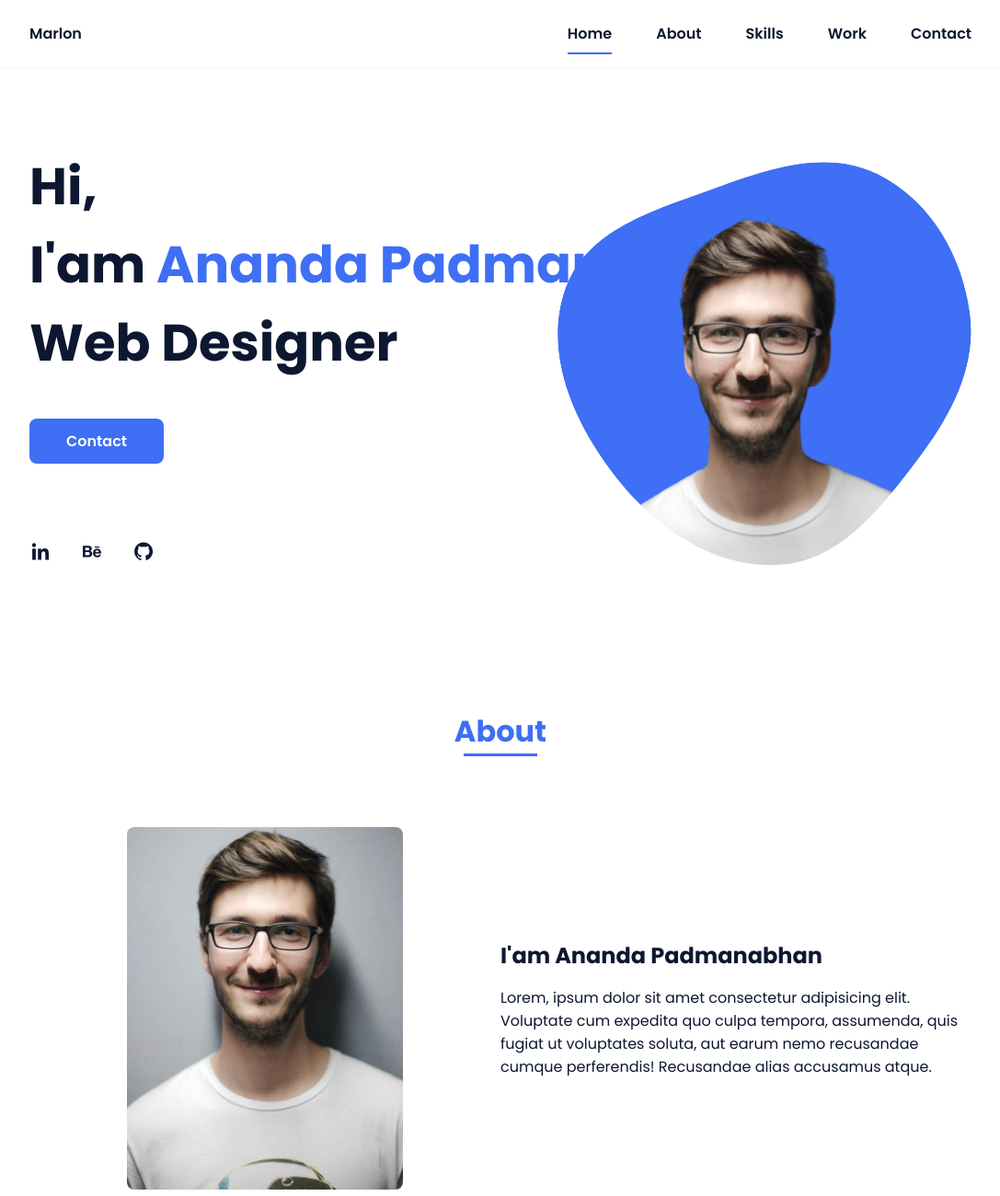
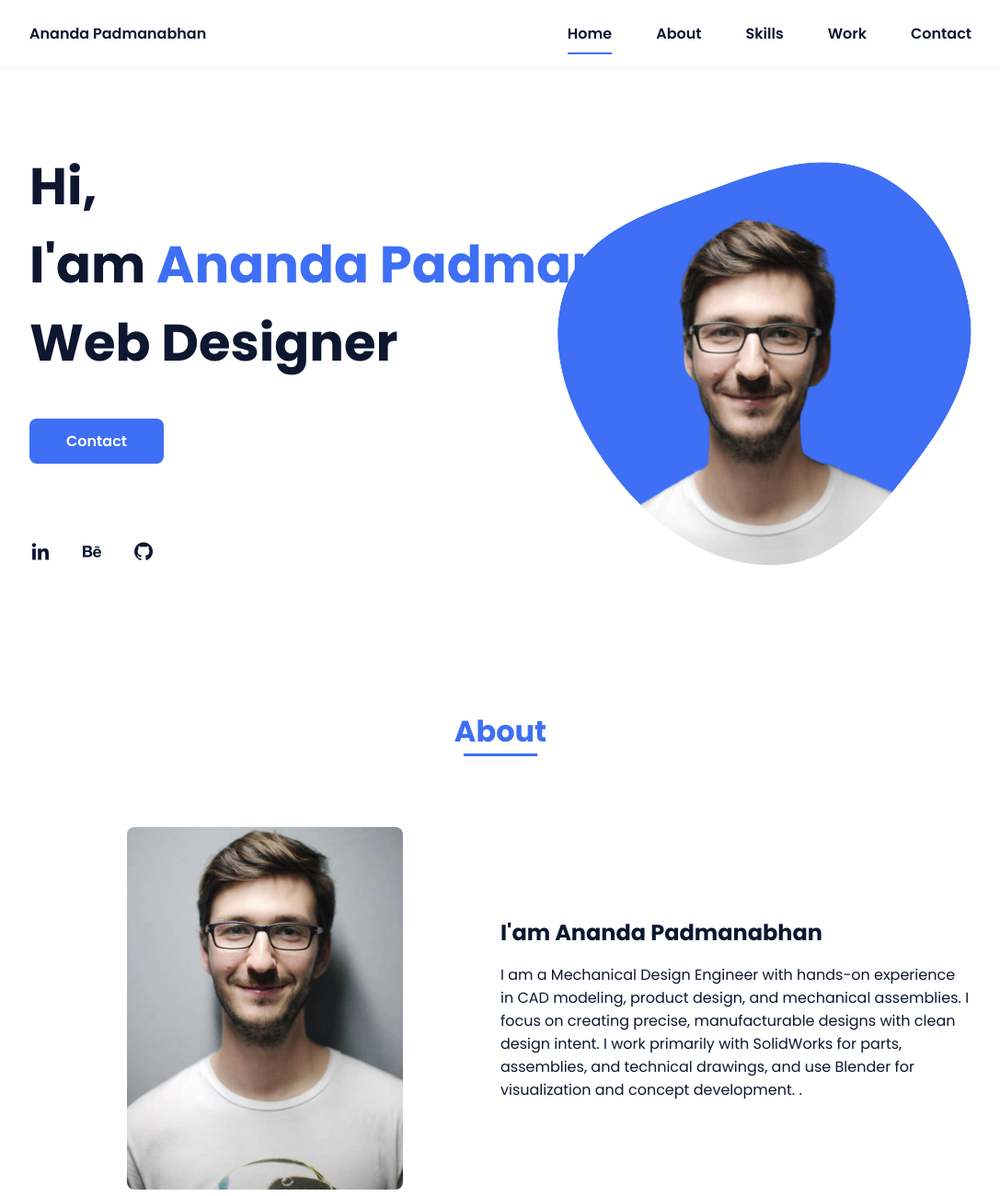
Before and after one commit to anandapadmanabhanpillai/Anandan-Portfolio, a plain HTML site: page index.html in a window 1280 px wide. Shown: the top 1300 px of the page at 92% size, without its empty margins (96-1183 px from the left). Drawn offline with nearby package versions, Linux system fonts and the light colour scheme.

Commit message:
Update index.html

```diff
--- a/index.html
+++ b/index.html
@@ -16,7 +16,7 @@
         <header class="l-header">
             <nav class="nav bd-grid">
                 <div>
-                    <a href="#" class="nav__logo">Marlon</a>
+                    <a href="#" class="nav__logo">Ananda Padmanabhan</a>
                 </div>
 
                 <div class="nav__menu" id="nav-menu">
@@ -74,7 +74,10 @@
 
                     <div>
                         <h2 class="about__subtitle">I'am Ananda Padmanabhan</h2>
-                        <p class="about__text">Lorem, ipsum dolor sit amet consectetur adipisicing elit. Voluptate cum expedita quo culpa tempora, assumenda, quis fugiat ut voluptates soluta, aut earum nemo recusandae cumque perferendis! Recusandae alias accusamus atque.</p>
+                        <p class="about__text">I am a Mechanical Design Engineer with hands-on experience in CAD modeling, product design, and mechanical assemblies.
+I focus on creating precise, manufacturable designs with clean design intent.
+I work primarily with SolidWorks for parts, assemblies, and technical drawings, and use Blender for visualization and concept development.
+.</p>
                     </div>
                 </div>
             </section>
```
